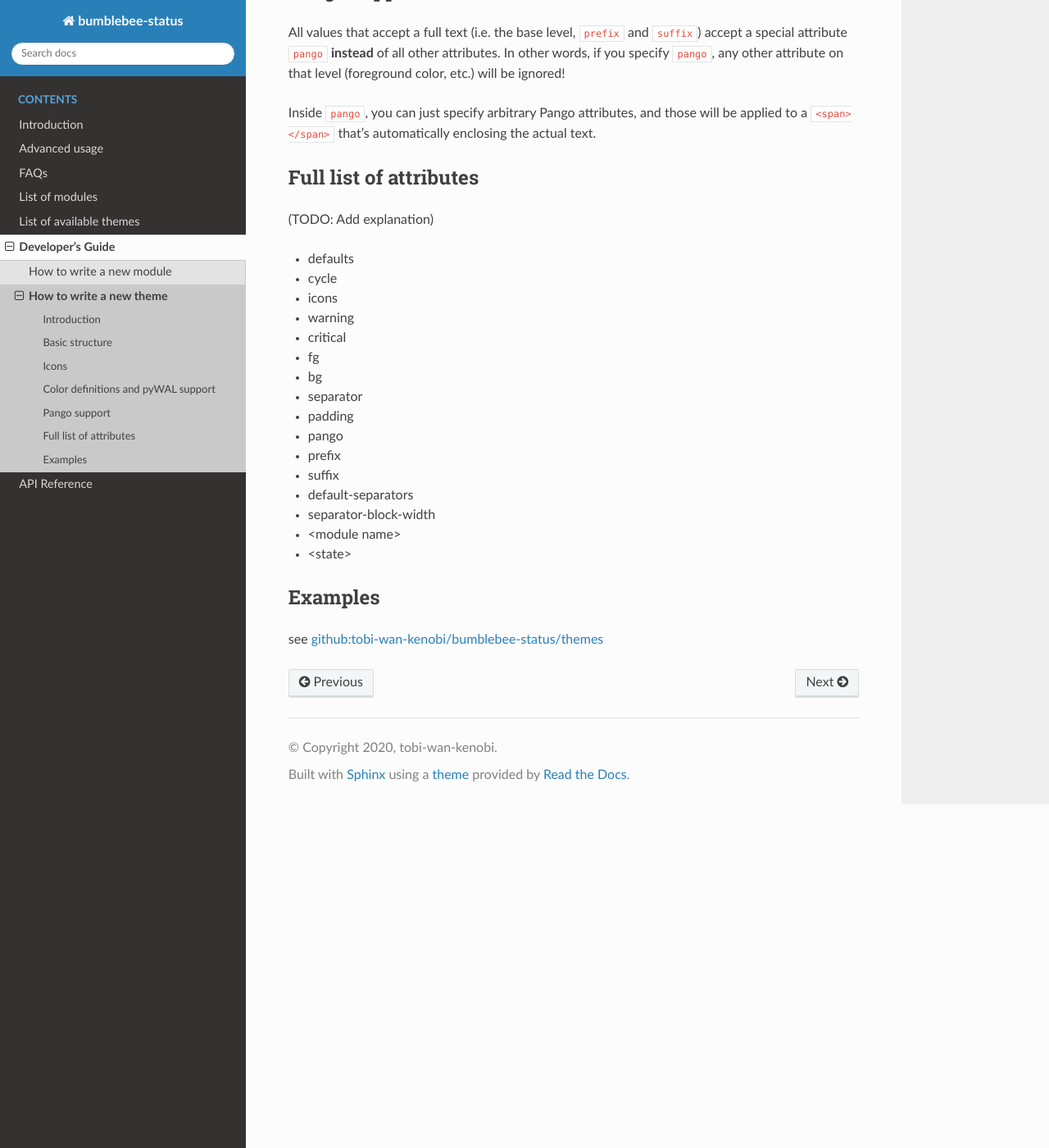
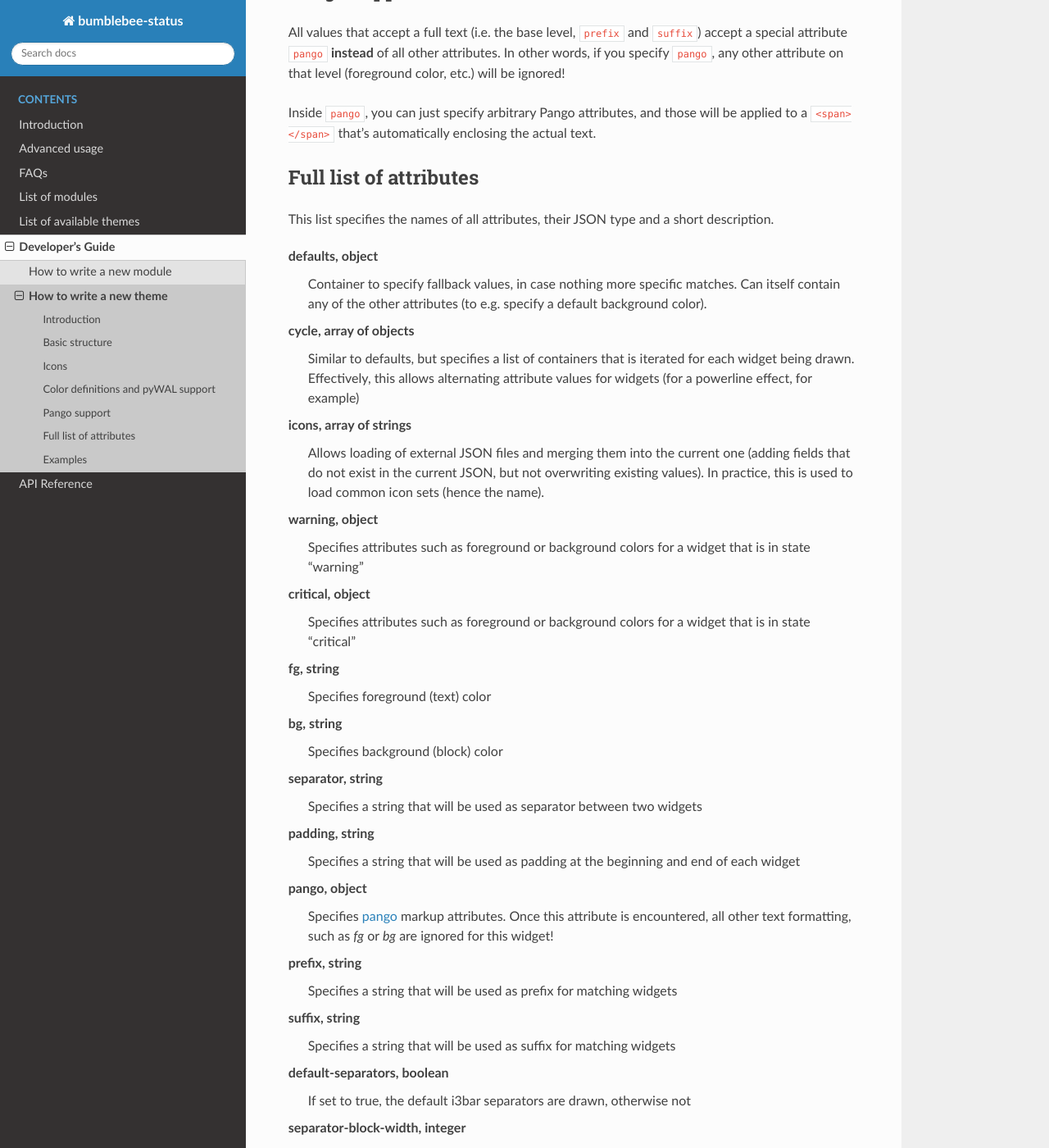
Before and after one commit to tobi-wan-kenobi/bumblebee-status, a Sphinx documentation site: the page built from docs/development/theme.rst, in a window 1280 px wide and 1400 px high, scrolled down 1860 px. Shown: the whole window at 82% size. Built offline with Sphinx 7.4.7 and the Read the Docs theme 2.0.0, drawn with Linux system fonts in a browser that asks for light colours; some of the changed text lies outside the part shown.

Commit message:
[doc] Add content to "writing a theme"

```diff
--- a/docs/development/theme.rst
+++ b/docs/development/theme.rst
@@ -109,24 +109,67 @@ enclosing the actual text.
 Full list of attributes
 -----------------------
 
-(TODO: Add explanation)
+This list specifies the names of all attributes, their JSON type and a short description.
 
--  defaults
--  cycle
--  icons
--  warning
--  critical
--  fg
--  bg
--  separator
--  padding
--  pango
--  prefix
--  suffix
--  default-separators
--  separator-block-width
--  <module name>
--  <state>
+defaults, object
+  Container to specify fallback values, in case nothing more specific matches.
+  Can itself contain any of the other attributes (to e.g. specify a default background
+  color).
+cycle, array of objects
+  Similar to defaults, but specifies a list of containers that is iterated for each
+  widget being drawn. Effectively, this allows alternating attribute values for
+  widgets (for a powerline effect, for example)
+icons, array of strings
+  Allows loading of external JSON files and merging them into the current one (adding fields
+  that do not exist in the current JSON, but not overwriting existing values). In practice, this
+  is used to load common icon sets (hence the name).
+warning, object
+  Specifies attributes such as foreground or background colors for a widget that is in state
+  "warning"
+critical, object
+  Specifies attributes such as foreground or background colors for a widget that is in state
+  "critical"
+fg, string
+  Specifies foreground (text) color
+bg, string
+  Specifies background (block) color
+separator, string
+  Specifies a string that will be used as separator between two widgets
+padding, string
+  Specifies a string that will be used as padding at the beginning and end of each widget
+pango, object
+  Specifies `pango <https://developer.gnome.org/platform-overview/stable/tech-pango.html>`_ markup
+  attributes. Once this attribute is encountered, all other text formatting, such as `fg` or `bg`
+  are ignored for this widget!
+prefix, string
+  Specifies a string that will be used as prefix for matching widgets
+suffix, string
+  Specifies a string that will be used as suffix for matching widgets
+default-separators, boolean
+  If set to true, the default i3bar separators are drawn, otherwise not
+separator-block-width, integer
+  Specifies the width of the i3bar default separators, if they are drawn
+<module name>, object
+  Container to specify values matching a specific module
+<state>, object
+  Container to specify values matching a specific state of a widget
+
+Note that it is also possible to nest containers, for example, it is possible to embed a "state"
+object inside a specific "module" object to have formatting specific to one module, depending
+on the state of a widget.
+
+In concrete terms, this is used, for example, by multiple mediaplayer modules (cmus, deadbeef, etc.)
+to have specific formatting for play/pause, etc, for that single widget only, like this:
+
+.. code-block:: json
+
+    {
+        "cmus": {
+            "playing": {
+                "prefix": "play"
+            }
+        }
+    }
 
 Examples
 --------
```
Also changed, not shown: docs/FAQ.rst (+6 -4 lines).
